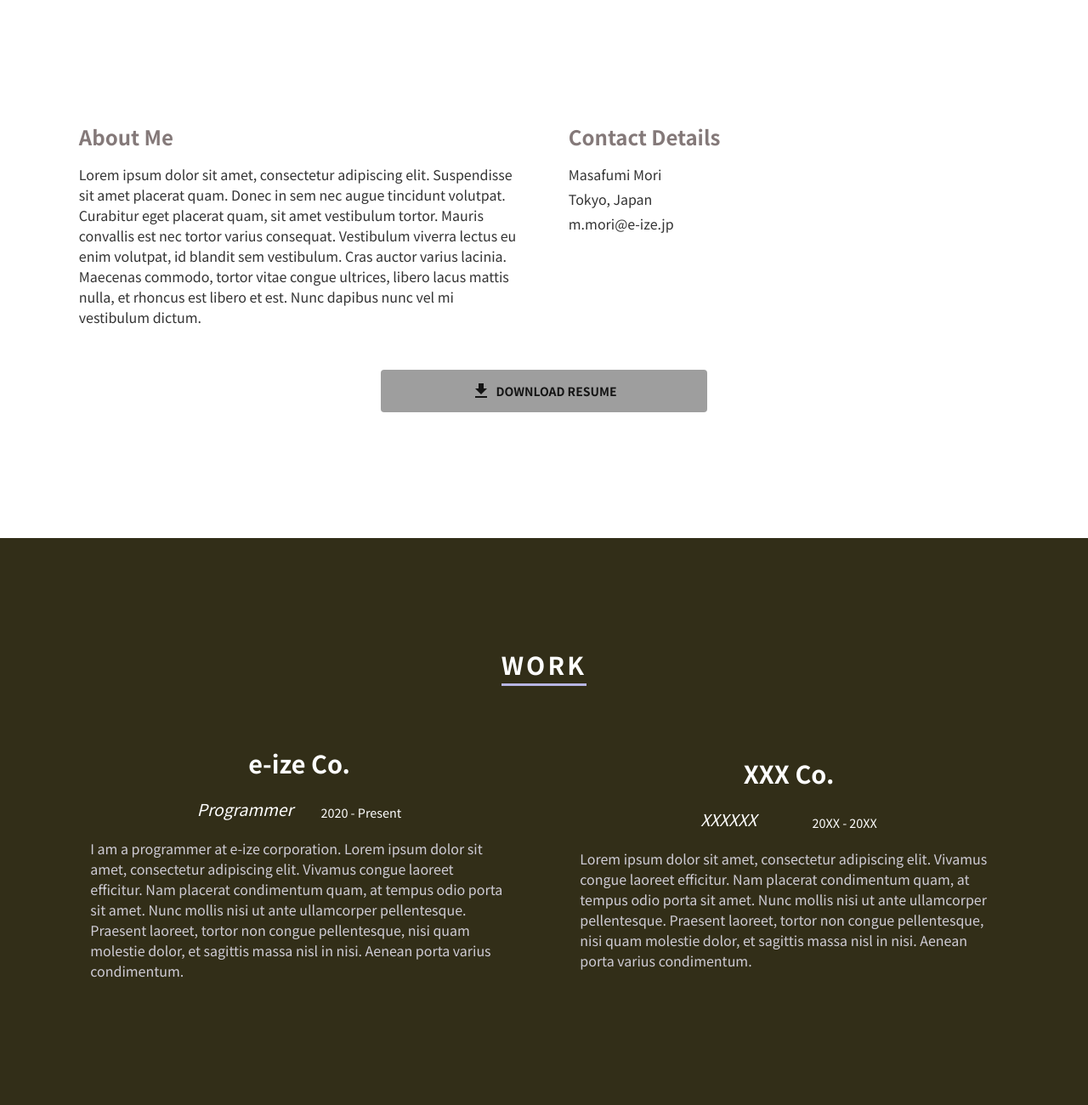
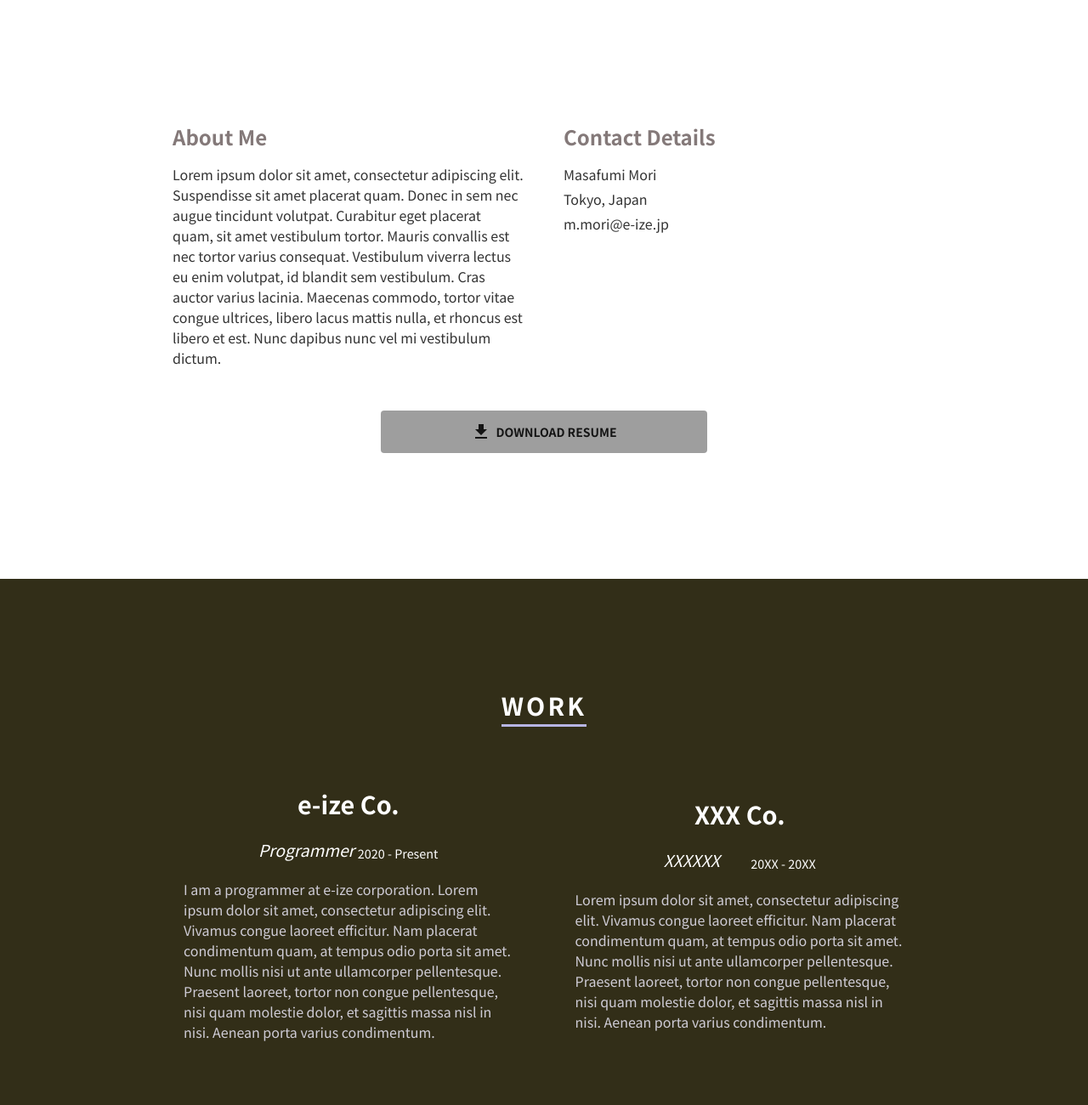
Before and after one commit to mori-m-e-ize/react-gatsby-practice, a Gatsby site: page / in a window 1280 px wide. Shown: the part 840-2140 px from the top of the page at 85% size. Built offline with nearby package versions, Linux system fonts and the light colour scheme; Gatsby itself is replaced by a stand-in of ours.

Commit message:
Max-widthの設定

```diff
--- a/src/styles/about.module.scss
+++ b/src/styles/about.module.scss
@@ -5,6 +5,7 @@
   .aboutItemContainer {
     @include flexBox(center, center, column);
     width: 100%;
+    max-width: 920px;
     .aboutItems {
       width: 90%;
       margin-bottom: 30px;
--- a/src/styles/work.module.scss
+++ b/src/styles/work.module.scss
@@ -9,6 +9,7 @@
   }
   .workItemBox {
     width: 100%;
+    max-width: 921px;
     @include flexBox(center, center, column);
   }
 
```
